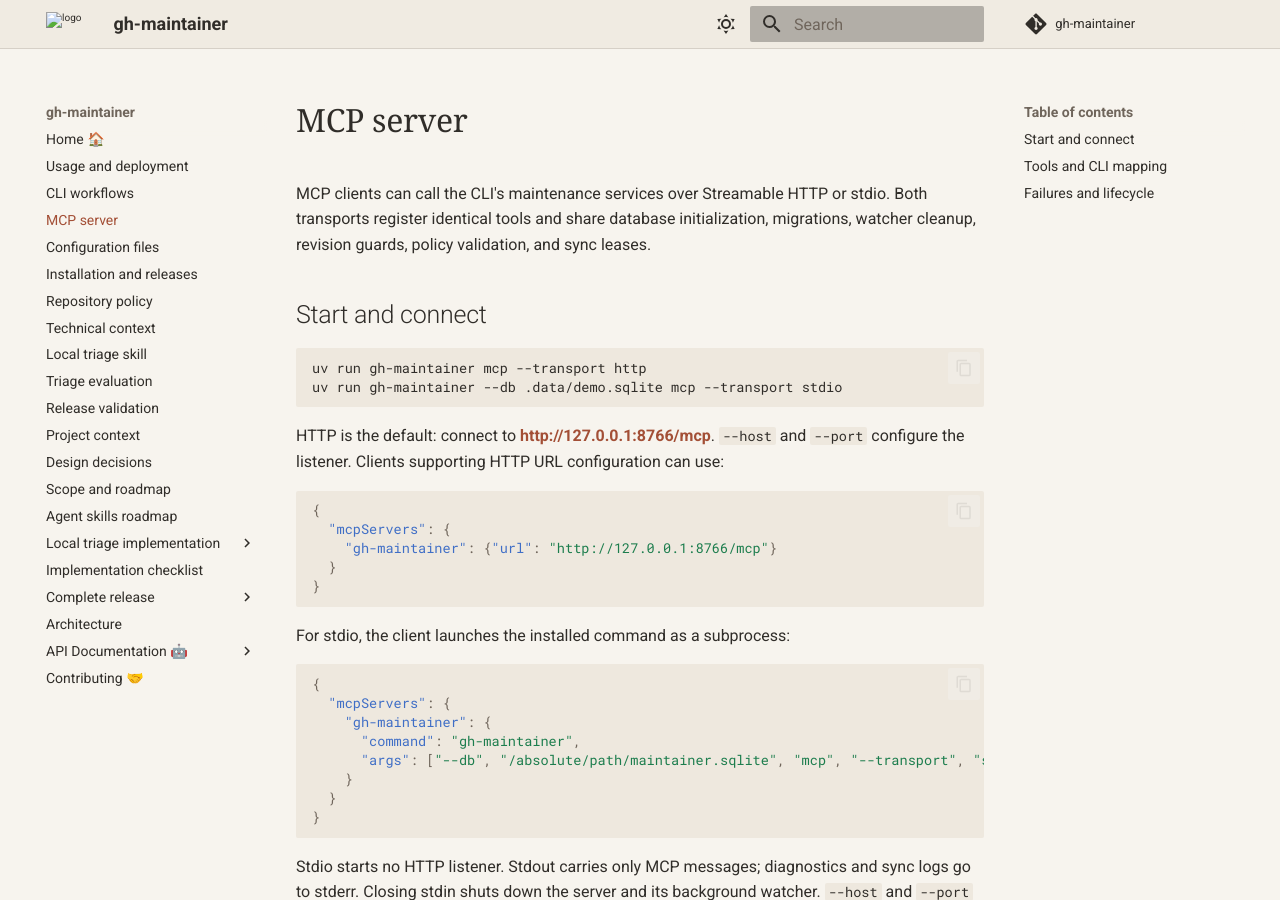
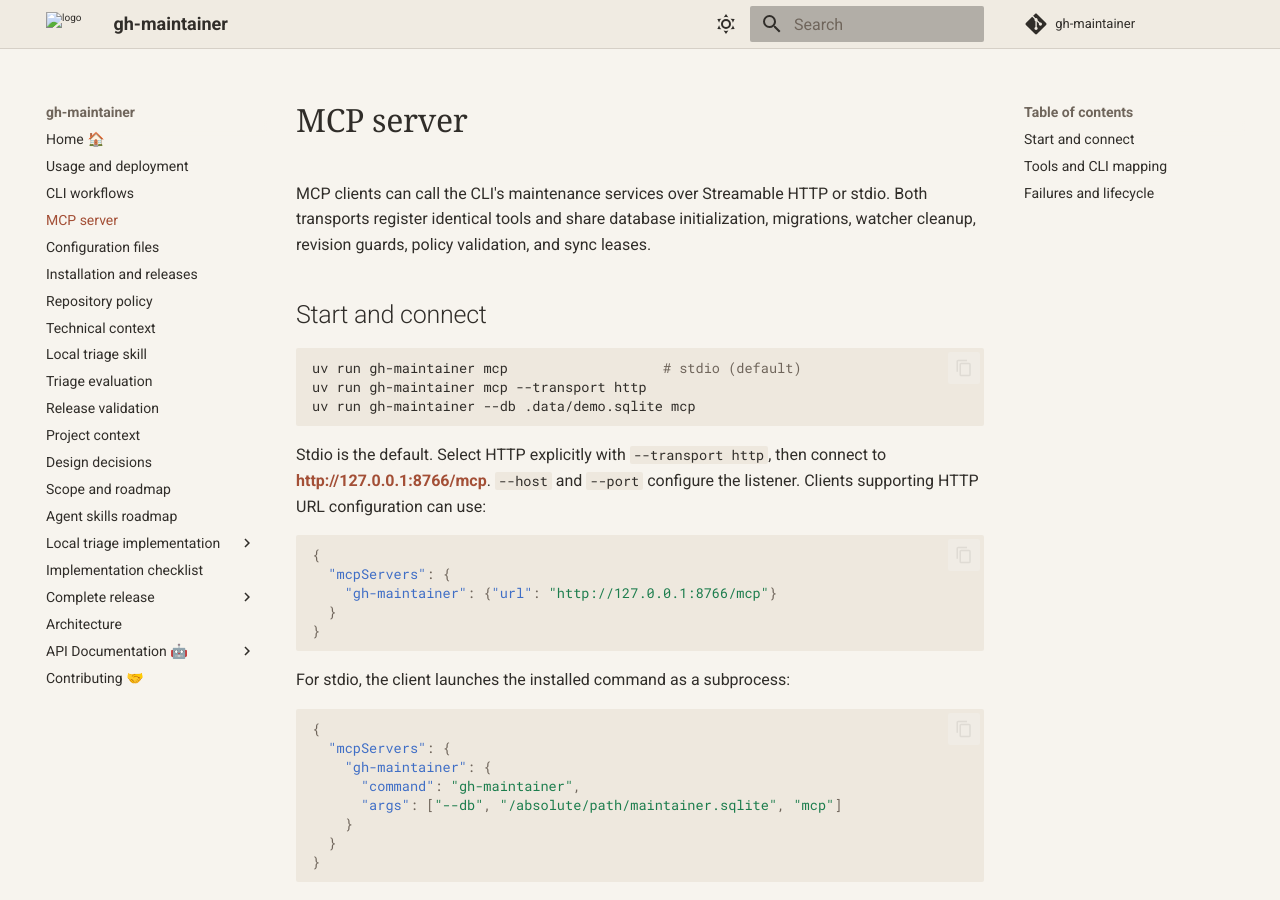
Before and after one commit to jufty-bot/gh-maintainer, an MkDocs documentation site: the page built from docs/mcp.md, in a window 1280 px wide and 900 px high. Built offline with MkDocs 1.6.1 and Material for MkDocs 9.7.7, drawn with Linux system fonts in a browser that asks for light colours; comment, search, counter and statistics services are not loaded.

Commit message:
fix: default MCP transport to stdio

````diff
--- a/docs/config.schema.json
+++ b/docs/config.schema.json
@@ -450,7 +450,7 @@
           "type": "integer"
         },
         "transport": {
-          "default": "http",
+          "default": "stdio",
           "enum": [
             "http",
             "stdio"
--- a/docs/mcp.md
+++ b/docs/mcp.md
@@ -7,12 +7,14 @@ watcher cleanup, revision guards, policy validation, and sync leases.
 ## Start and connect
 
 ```bash
+uv run gh-maintainer mcp                   # stdio (default)
 uv run gh-maintainer mcp --transport http
-uv run gh-maintainer --db .data/demo.sqlite mcp --transport stdio
+uv run gh-maintainer --db .data/demo.sqlite mcp
 ```
 
-HTTP is the default: connect to **http://127.0.0.1:8766/mcp**. `--host` and `--port`
-configure the listener. Clients supporting HTTP URL configuration can use:
+Stdio is the default. Select HTTP explicitly with `--transport http`, then connect to
+**http://127.0.0.1:8766/mcp**. `--host` and `--port` configure the listener. Clients
+supporting HTTP URL configuration can use:
 
 ```json
 {
@@ -29,7 +31,7 @@ For stdio, the client launches the installed command as a subprocess:
   "mcpServers": {
     "gh-maintainer": {
       "command": "gh-maintainer",
-      "args": ["--db", "/absolute/path/maintainer.sqlite", "mcp", "--transport", "stdio"]
+      "args": ["--db", "/absolute/path/maintainer.sqlite", "mcp"]
     }
   }
 }
````
Also changed, not shown: README.md (+1 -1 lines), docs/architecture.md (+1 -0 lines), docs/checklist.md (+3 -0 lines), docs/decisions.md (+2 -0 lines), docs/index.md (+1 -1 lines), docs/roadmap.md (+1 -1 lines), 3 other files.
